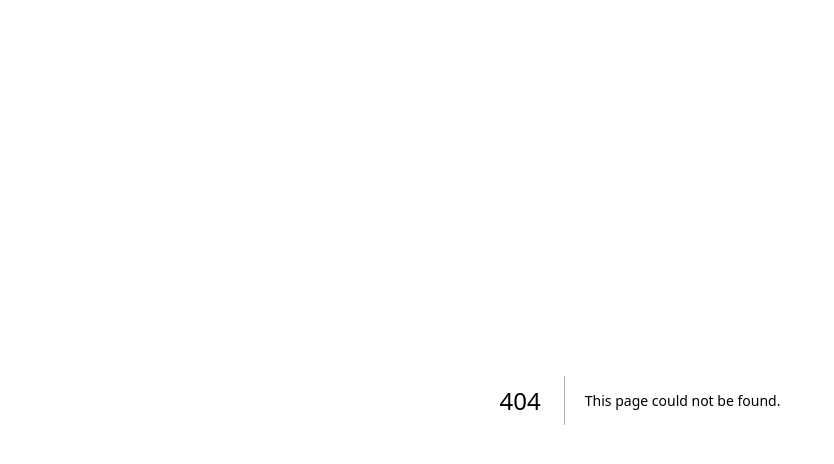
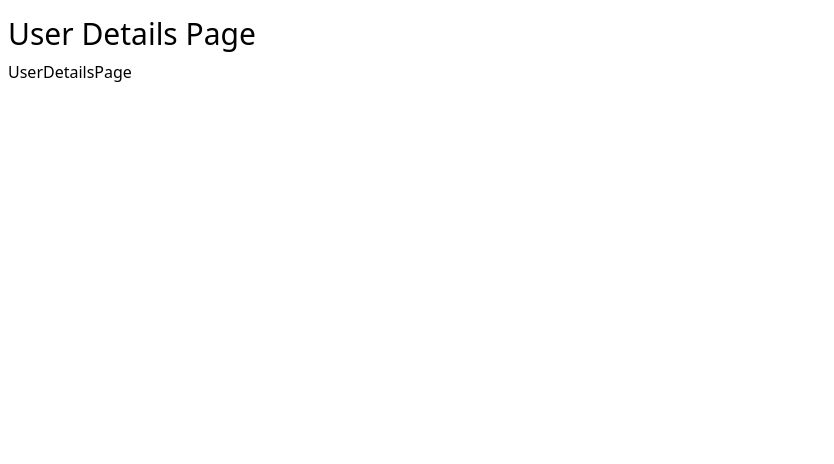
Before and after one commit to shariar-duke/nextjs-error-handeling, a Next.js app: page /users/123 in a window 1280 px wide. Before the commit this address had no page. Shown: the top 464 px of the page, without its empty margins (0-834 px from the left). Built offline with nearby package versions, Linux system fonts and the light colour scheme.

Commit message:
dynamic user details page

```diff
--- /dev/null
+++ b/src/app/users/[id]/page.js
@@ -0,0 +1,9 @@
+export default function UserDetailsPage({ params: { id } }) {
+  return (
+    <div className="p-2">
+      <h1 className="text-3xl my-2"> User Details Page </h1>
+      <p>{UserDetailsPage?.name}</p>
+      <p>{UserDetailsPage?.email}</p>
+    </div>
+  );
+}
```
